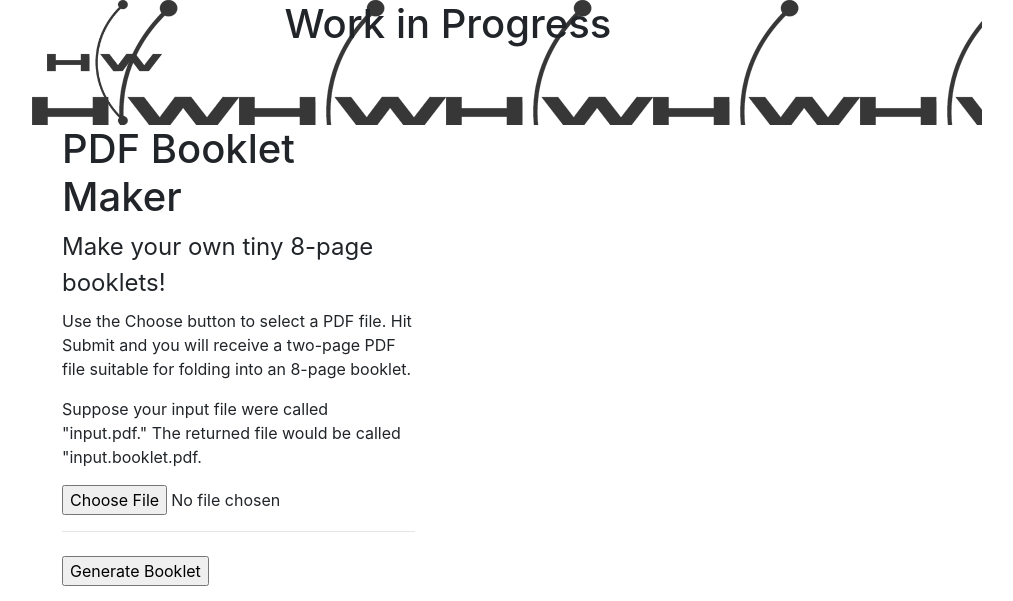
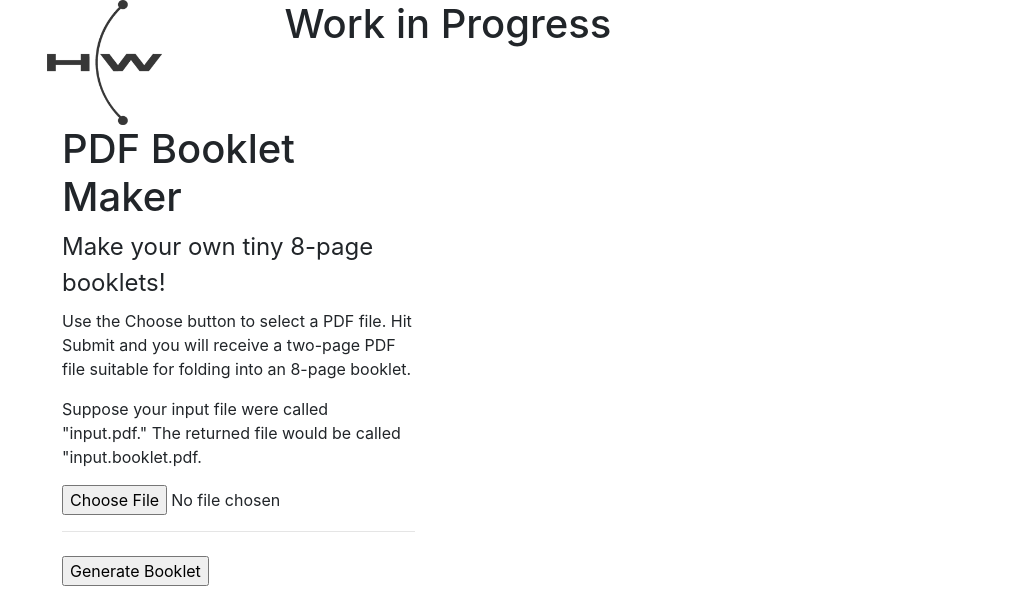
Before and after one commit to holdenweb/qs, a Flask app: page /pdf/booklet in a window 1280 px wide. Shown: the top 601 px of the page, without its empty margins (133-1146 px from the left). Run offline with Flask 2, Linux system fonts and the light colour scheme; some libraries are stand-ins or nearby versions.

Commit message:
Parameterise port # more effectively, add HTML-based template.

```diff
--- a/models.py
+++ b/models.py
@@ -4,7 +4,7 @@ class Application(Document):
     id = UUIDField(primary_key=True)
     state = StringField()
     ready = BooleanField()
-    name = StringField()
+    name = StringField(unique=True)
     server = UUIDField()
     osuser = UUIDField()
     type = StringField()
--- a/release/templates/base.html
+++ b/release/templates/base.html
@@ -9,9 +9,7 @@
     <script src="https://maxcdn.bootstrapcdn.com/bootstrap/4.0.0-beta/js/bootstrap.min.js" integrity="sha384-h0AbiXch4ZDo7tp9hKZ4TsHbi047NrKGLO3SEJAg45jXxnGIfYzk4Si90RDIqNm1" crossorigin="anonymous"></script>
   {% block scripts %}{% endblock %}
   <style>
-  #header-row {
-      background-image: url('/statics/images/logo.png');
-  }
+  div#title-header { vertical-align: middle; }
   </style>
   </head>
   <body>
@@ -23,8 +21,11 @@
             <div class="col-md-3" >
             <img src="/static/images/logo.png" height="125px">
             </div>
-            <div class="col-md-9">
-              <h1>Work in Progress</h1>
+            <div id="title-header" class="col-md-9">
+              <h1 style="vertical-align: middle">Work in Progress</h1>
+            </div>
+          </div>
+          <div class="row justify-content-md-center">
             {% with messages = get_flashed_messages() %}
               {% if messages %}
                 <ul class="flashes">
@@ -34,7 +35,6 @@
                 </ul>
               {% endif %}
             {% endwith %}
-            </div>
           </div>
           <div class="row justify-content-md-center">
             <div class="col-md-12">
```
Also changed, not shown: 1 other file. Lines whose indentation alone changed are shown as unchanged.
